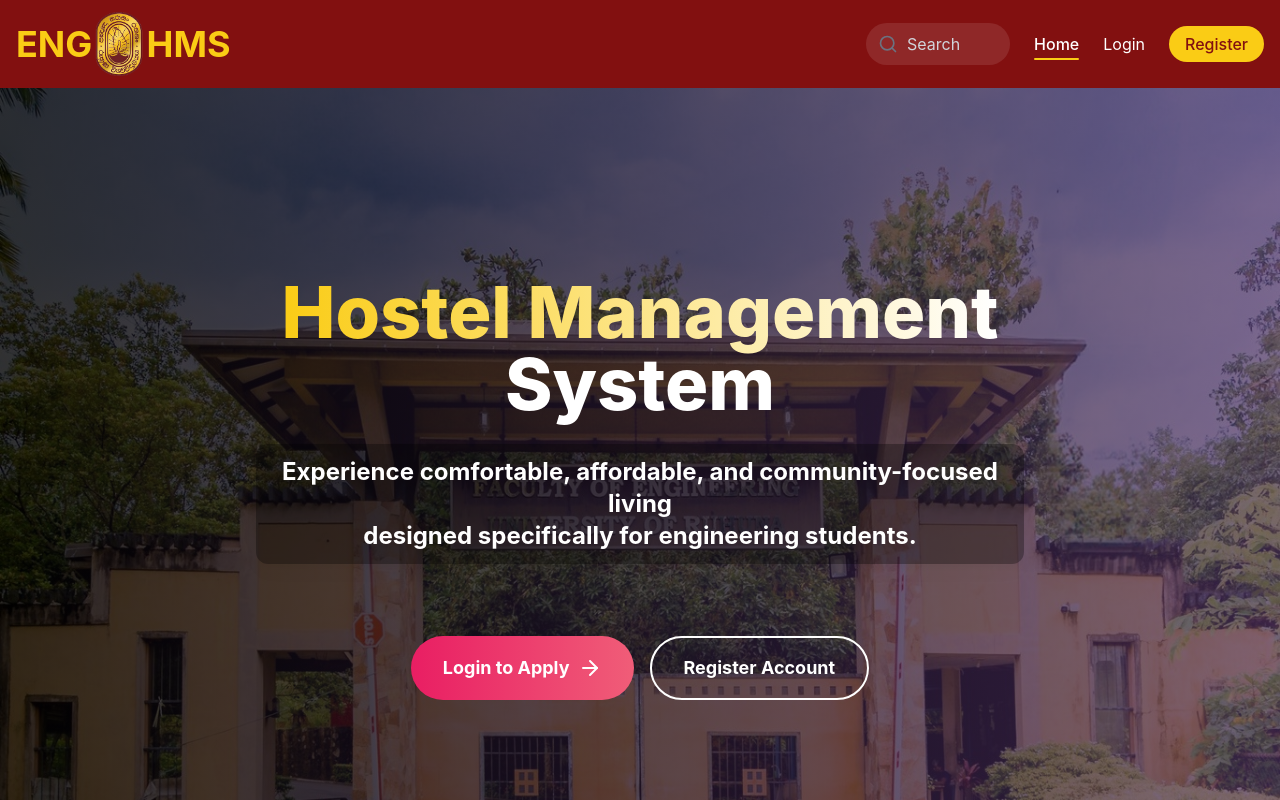
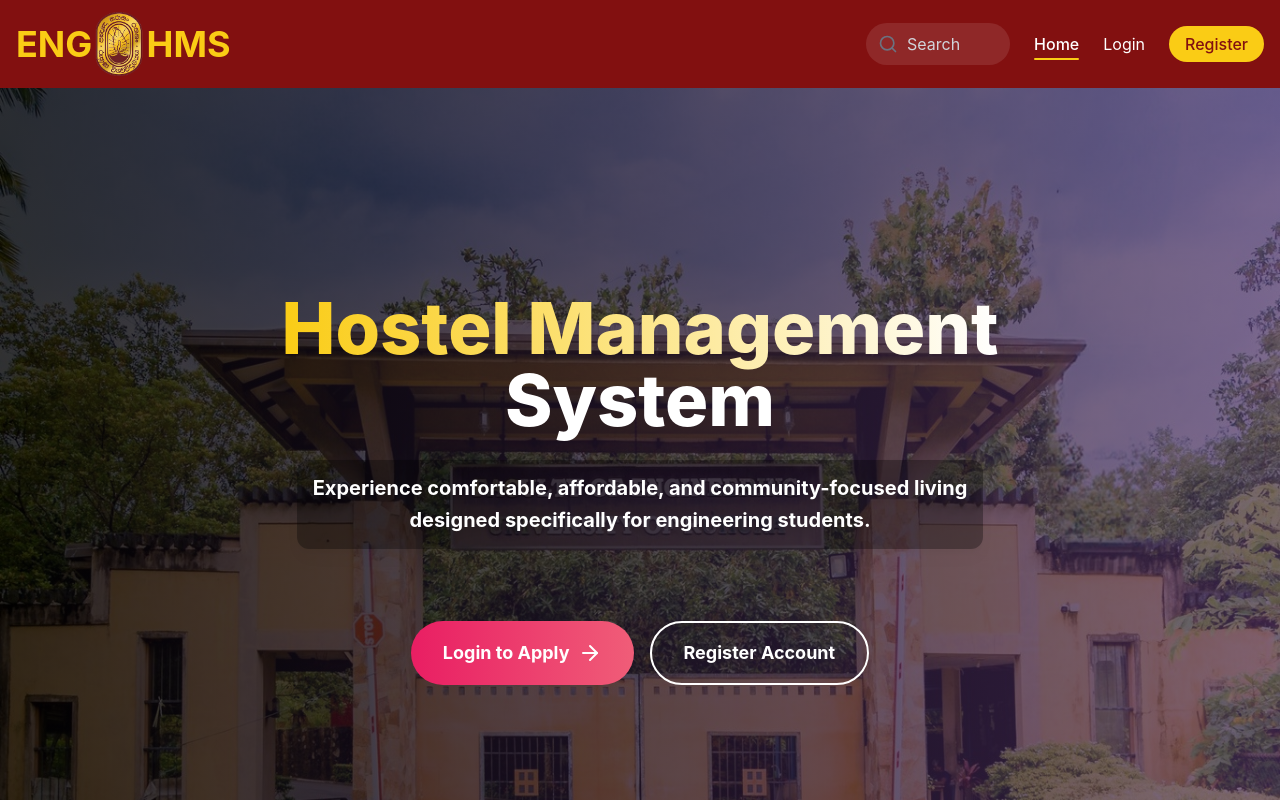
Before and after one commit to Maalinda/ruhuna-hms-FS-main, a React (Vite) app: page / in a window 1280 px wide. Shown: the top 800 px of the page. Built offline with nearby package versions, Linux system fonts and the light colour scheme; no server answers.

Commit message:
Update Home.jsx

```diff
--- a/src/pages/Home.jsx
+++ b/src/pages/Home.jsx
@@ -152,7 +152,7 @@ export default function Home() {
               <br /> System
             </h1>
 
-            <p className="text-xl md:text-2xl text-white font-bold mb-10 max-w-3xl mx-auto leading-relaxed drop-shadow-lg bg-black/30 rounded-xl px-4 py-3 inline-block">
+            <p className="text-xl md:text-1.5xl text-white font-bold mb-10 max-w-3xl mx-auto leading-relaxed drop-shadow-lg bg-black/30 rounded-xl px-4 py-3 inline-block">
               Experience comfortable, affordable, and community-focused living
               <br />
               designed specifically for engineering students.
```
